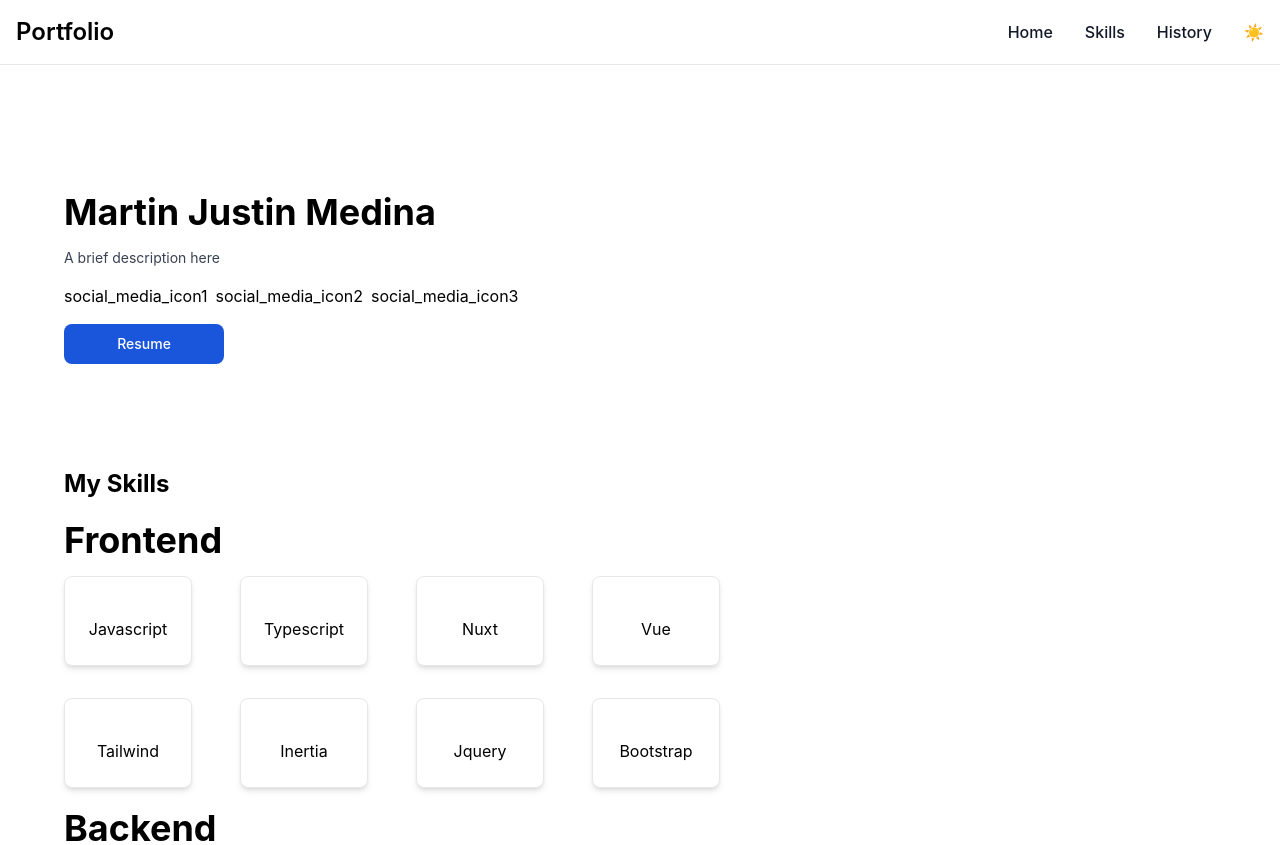
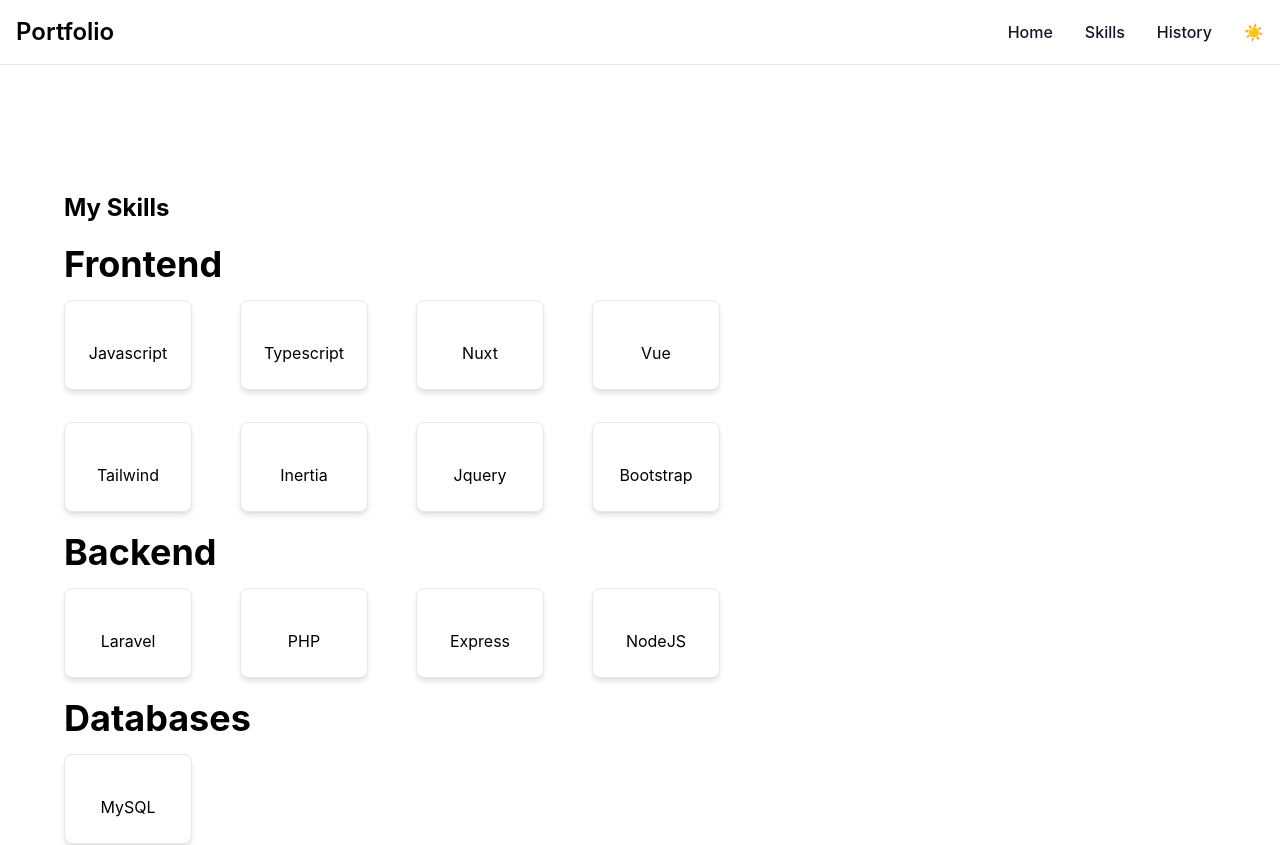
Before and after one commit to mj-medina/portfolio_vue, a Vue app: page / in a window 1280 px wide. Shown: the top 845 px of the page. Built offline with nearby package versions, Linux system fonts and the light colour scheme.

Commit message:
portfolio wip

```diff
--- a/src/App.vue
+++ b/src/App.vue
@@ -9,27 +9,8 @@
     <Navbar />
 
     <div class="flex flex-col gap-16 space-y-8 px-16 py-48">
-      <div class="flex flex-col gap-4">
-        <h1 class="text-4xl font-bold text-black dark:text-white">
-          Martin Justin Medina
-        </h1>
-        <span class="text-sm text-gray-700 dark:text-gray-400"
-          >A brief description here</span
-        >
 
-        <div class="flex gap-2">
-          <span class="text-black dark:text-white">social_media_icon1</span>
-          <span class="text-black dark:text-white">social_media_icon2</span>
-          <span class="text-black dark:text-white">social_media_icon3</span>
-        </div>
-
-        <button
-          type="button"
-          class="mb-2 me-2 w-40 rounded-lg bg-blue-700 px-5 py-2.5 text-sm font-medium text-white hover:bg-blue-800 focus:outline-none focus:ring-4 focus:ring-blue-300 dark:bg-blue-600 dark:hover:bg-blue-700 dark:focus:ring-blue-800"
-        >
-          Resume
-        </button>
-      </div>
+      <!--info + resume btn here -->
 
       <div class="flex flex-col gap-5">
         <h1 class="text-2xl font-bold text-black dark:text-white">My Skills</h1>
```
